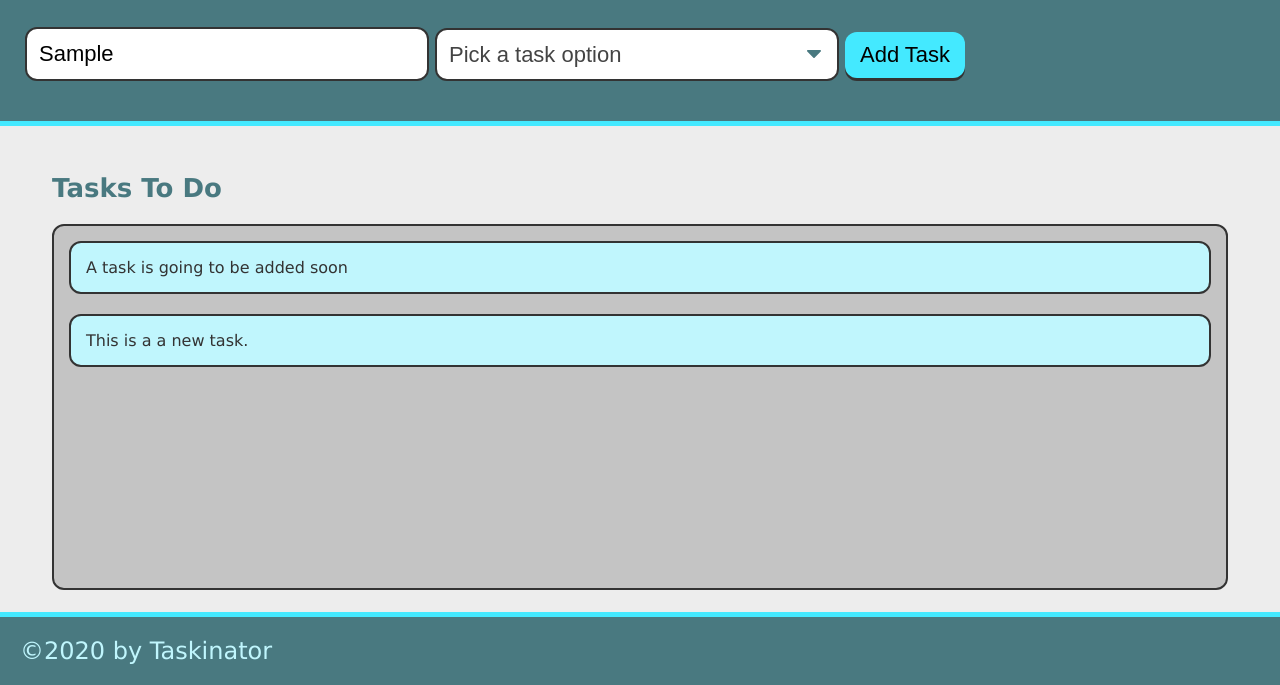
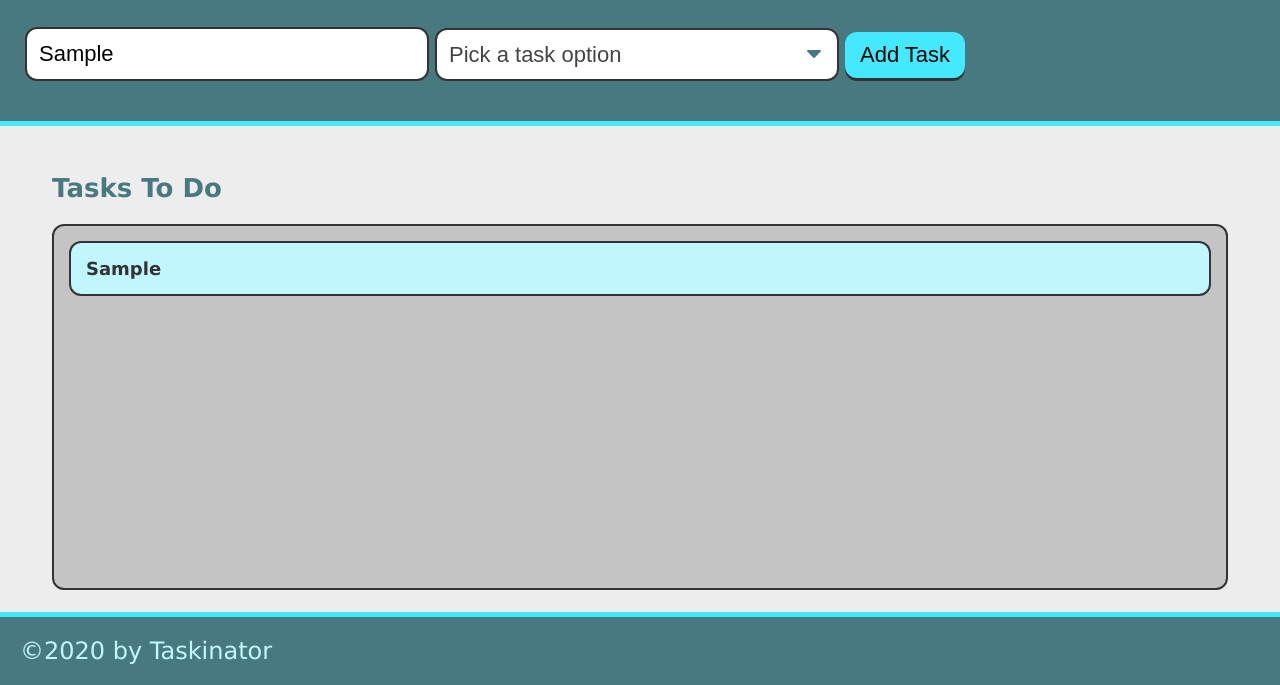
Before and after one commit to MarilynPapadopoulos/taskinator, a plain HTML site: page index.html in a window 1280 px wide. Both pictures are taken after typing "Sample" into the empty fields and a click on the button "Add Task". Shown: the part 115-800 px from the top of the page. Drawn offline with Linux system fonts and the light colour scheme.

Commit message:
added item and task inputs

```diff
--- a/assets/js/script.js
+++ b/assets/js/script.js
@@ -3,9 +3,23 @@ var tasksToDoEl = document.querySelector("#tasks-to-do");
 
 var createTaskHandler = function(event) {
     event.preventDefault();
+
+    var taskNameInput = document.querySelector("input[name='task-name']").value;
+    var taskTypeInput = document.querySelector("select[name='task-type']").value;
+
+    //create list item
     var listItemEl = document.createElement("li");
     listItemEl.className = "task-item";
-    listItemEl.textContent= "This is a a new task.";
+
+    //create div to hold task info and add to list item
+    var taskInfoEl = document.createElement("div");
+    taskInfoEl.className = "task-info";
+
+    //add HTML content to div
+    taskInfoEl.innerHTML = "<h3 class='task-name'>" + taskNameInput + " </h3><span class='task-type'>" +taskTypeInput + "</span>";
+    listItemEl.appendChild(taskInfoEl);
+
+    //add entire list item to list
     tasksToDoEl.appendChild(listItemEl);
 };
 
--- a/index.html
+++ b/index.html
@@ -19,7 +19,7 @@
              <div class="form-group">
                  <select name="task-type" class="select-dropdown">
                      <option value=""disabled selected>Pick a task option</option>
-                     <option value="Pring">Print</option>
+                     <option value="Print">Print</option>
                      <option value="Web">Web</option>
                      <option value="Mobile">Mobile</option>
                  </select>
@@ -35,7 +35,7 @@
         <section class="task-list-wrapper">
             <h2 class="list-title">Tasks To Do</h2>
             <ul class="task-list" id="tasks-to-do">
-                <li class="task-item">A task is going to be added soon</li>
+
             </ul>
         </section>
     </main>
```
